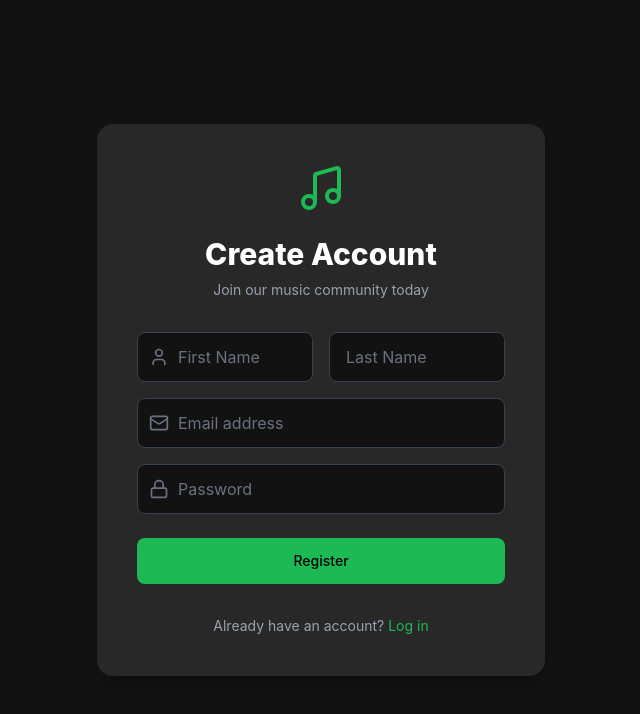
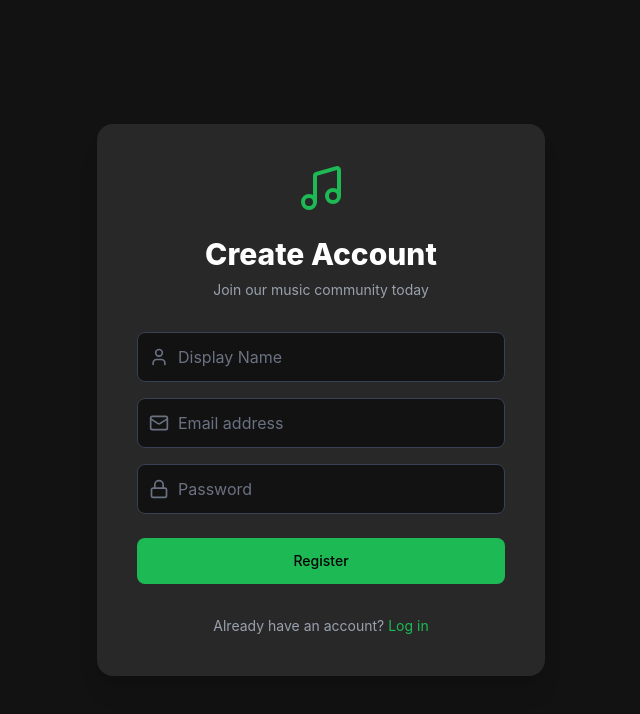
Before and after one commit to romanosadchyi4740/msp-app, a React app in the folder frontend/: page /register in a window 1280 px wide. Shown: the top 714 px of the page, without its empty margins (319-959 px from the left). Built offline with nearby package versions, Linux system fonts and the light colour scheme; the HTML template or start-up script is replaced by a standard one.

Commit message:
Fix Sign Up page display name input

```diff
--- a/frontend/src/pages/RegisterPage.jsx
+++ b/frontend/src/pages/RegisterPage.jsx
@@ -5,8 +5,7 @@ import useAuthStore from '../store/authStore';
 
 const RegisterPage = () => {
   const [formData, setFormData] = useState({
-    firstName: '',
-    lastName: '',
+    displayName: '',
     email: '',
     password: ''
   });
@@ -47,30 +46,17 @@ const RegisterPage = () => {
             </div>
           )}
 
-          <div className="grid grid-cols-2 gap-4">
           <div className="relative">
             <User className="absolute left-3 top-1/2 -translate-y-1/2 h-5 w-5 text-gray-500" />
             <input
-                name="firstName"
+              name="displayName"
               type="text"
               required
-                className="w-full bg-dark border border-gray-700 rounded-lg py-3 pl-10 pr-4 text-white placeholder-gray-500 focus:outline-none focus:ring-2 focus:ring-primary transition"
-                placeholder="First Name"
-                value={formData.firstName}
+              className="w-full bg-dark border border-gray-700 rounded-lg py-3 px-10 text-white placeholder-gray-500 focus:outline-none focus:ring-2 focus:ring-primary transition"
+              placeholder="Display Name"
+              value={formData.displayName}
               onChange={handleChange}
             />
-            </div>
-            <div className="relative">
-              <input
-                name="lastName"
-                type="text"
-                required
-                className="w-full bg-dark border border-gray-700 rounded-lg py-3 px-4 text-white placeholder-gray-500 focus:outline-none focus:ring-2 focus:ring-primary transition"
-                placeholder="Last Name"
-                value={formData.lastName}
-                onChange={handleChange}
-              />
-            </div>
           </div>
 
           <div className="relative">
```
Also changed, not shown: 2 other files (tests, documents, lock files or other folders). Lines whose indentation alone changed are shown as unchanged.
